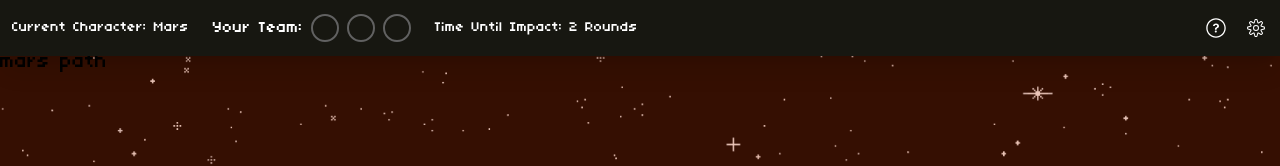
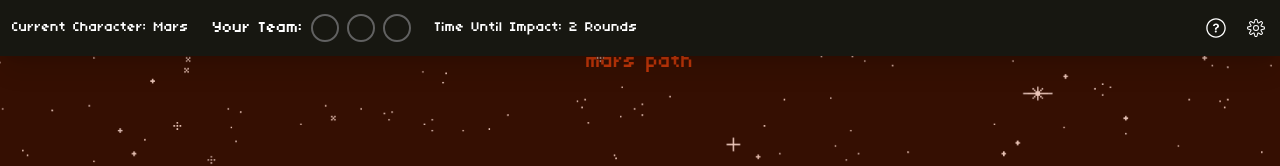
Before and after one commit to danyabaron/cosmic-crossroads, a React (Create React App) app: page /mars-game in a window 1280 px wide. Shown: the top 166 px of the page. Built offline with nearby package versions, Linux system fonts and the light colour scheme.

Commit message:
added small changes to the new mars path branch

```diff
--- a/src/Pages/MarsPath/MarsGame.js
+++ b/src/Pages/MarsPath/MarsGame.js
@@ -4,8 +4,8 @@
 
 function MarsGame() {
     return (
-        <div className='bg-mars-bg-reg bg-cover bg-center h-screen'>
-            <h2 className="text-xl">
+        <div className='bg-mars-bg-reg bg-cover bg-center flex flex-col items-center h-screen'>
+            <h2 className="text-xl text-mars-red">
                 mars path
             </h2>
         </div>
```
